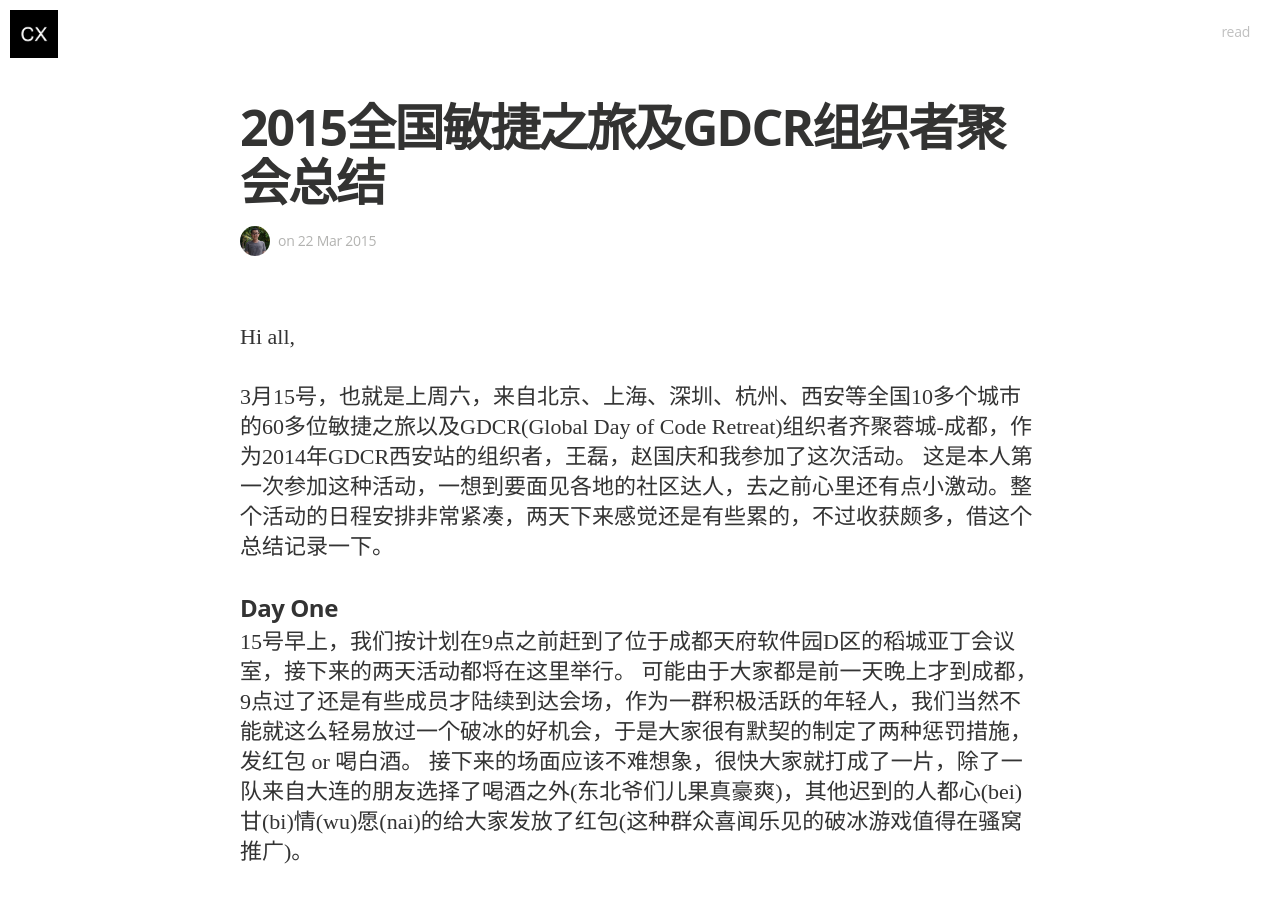
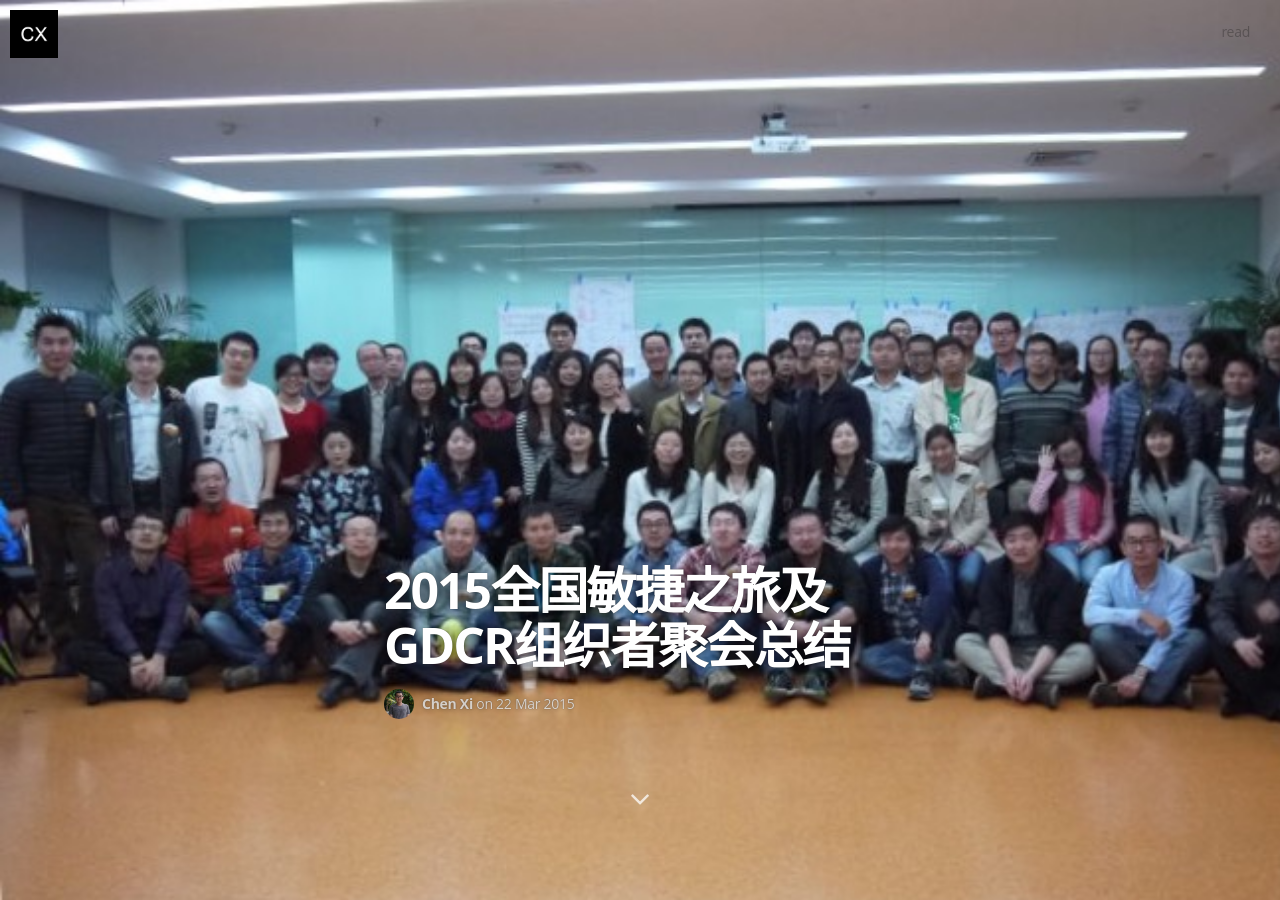
Before and after one commit to XiChen2016/xichen2016.github.com, a Jekyll site: the page built from _posts/2015-03-22-agile-tour-and-GDCR-party.md, in a window 1280 px wide and 900 px high. Built offline with Jekyll 4.4.1, drawn with Linux system fonts in a browser that asks for light colours; nearby versions of some CDN libraries; some web fonts are replaced; Markdown is read by kramdown in place of the engine named in the settings.

Commit message:
Add cover image for post.

```diff
--- a/_config.yml
+++ b/_config.yml
@@ -19,7 +19,8 @@ author_image: "/assets/images/author.jpg"
 
 paginate:	5
 
-url: "xichen2016.github.io" # the base hostname & protocol for your site
+url: ""
+# the base hostname & protocol for your site
 baseurl: ""
 
 # social icons and sharing options
--- a/_posts/2015-03-22-agile-tour-and-GDCR-party.md
+++ b/_posts/2015-03-22-agile-tour-and-GDCR-party.md
@@ -3,9 +3,8 @@ layout: post
 title: "2015全国敏捷之旅及GDCR组织者聚会总结"
 category: summary
 tags: agile tour, GDCR
+image: /assets/article_images/2015-03-22-agile-tour-and-GDCR-party/cover.jpg
 ---
-
-Hi all,
 
 3月15号，也就是上周六，来自北京、上海、深圳、杭州、西安等全国10多个城市的60多位敏捷之旅以及GDCR(Global Day of Code Retreat)组织者齐聚蓉城-成都，作为2014年GDCR西安站的组织者，王磊，赵国庆和我参加了这次活动。
 这是本人第一次参加这种活动，一想到要面见各地的社区达人，去之前心里还有点小激动。整个活动的日程安排非常紧凑，两天下来感觉还是有些累的，不过收获颇多，借这个总结记录一下。
```
Also changed, not shown: assets/article_images/2015-03-22-agile-tour-and-GDCR-party/cover.jpg (added), assets/images/background_image.jpg (deleted), 1 other file.
